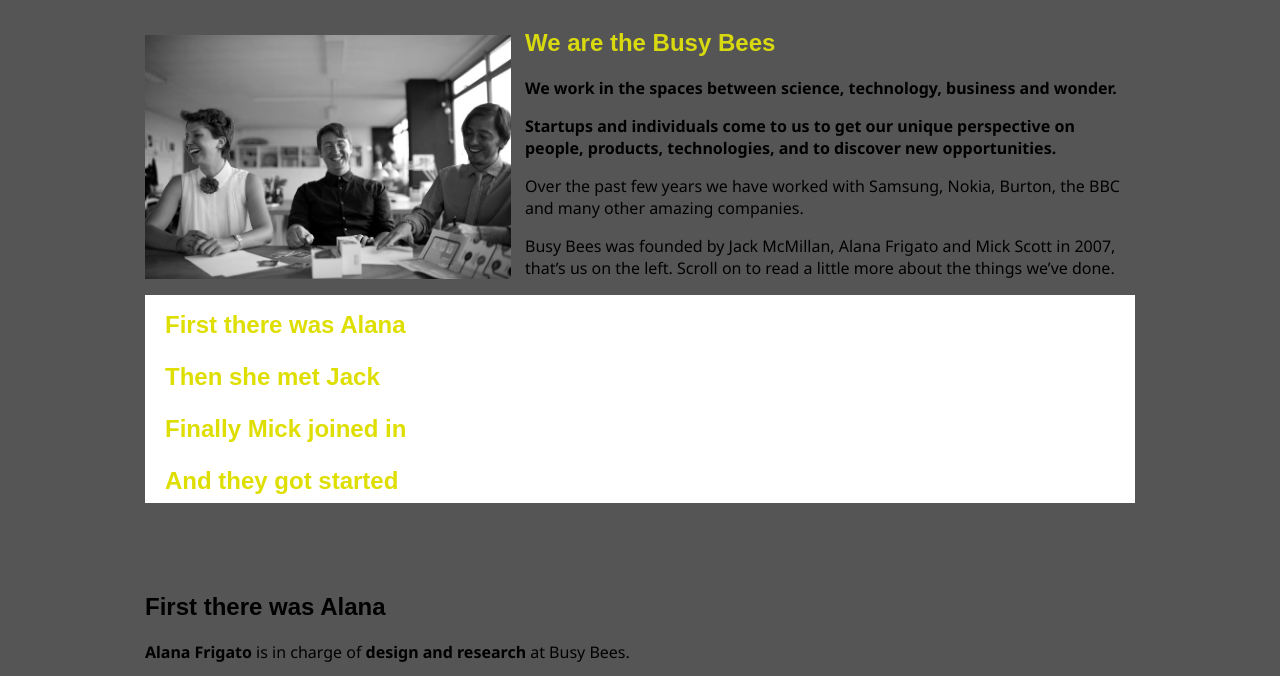
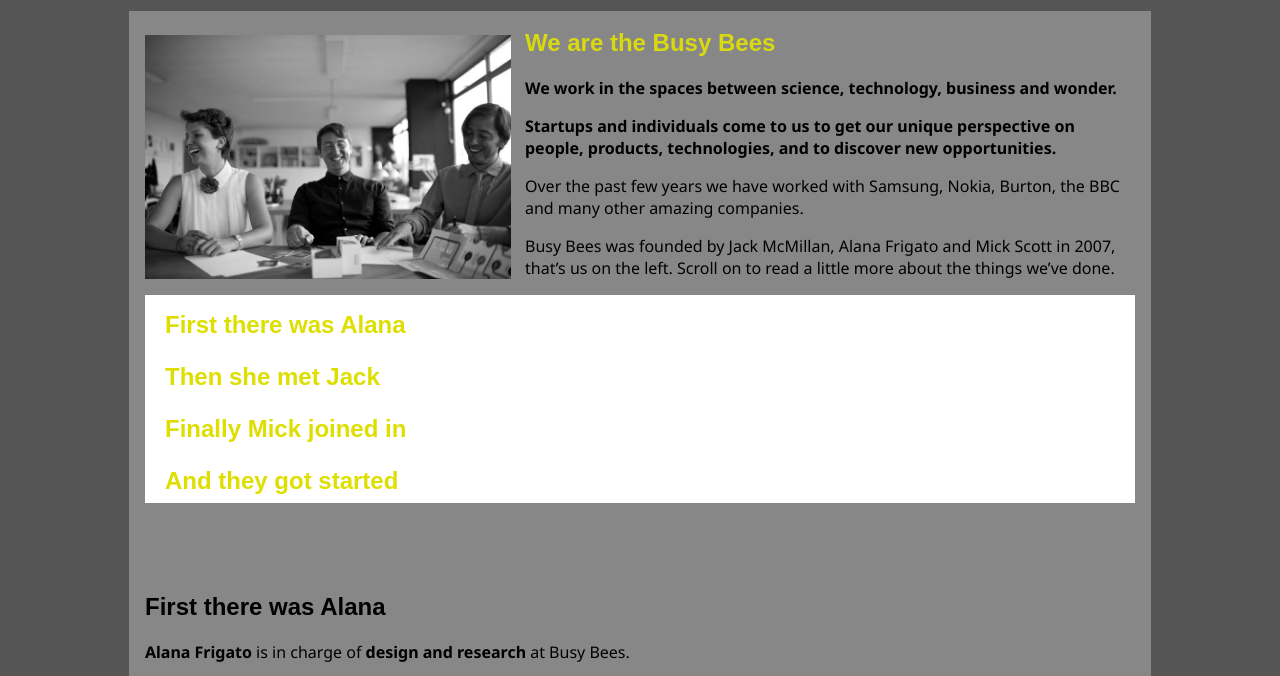
Before and after one commit to sandra-arato/gafewd, a plain HTML site: page public/company.html in a window 1280 px wide. Shown: the part 75-751 px from the top of the page. Drawn offline with Linux system fonts and the light colour scheme; a web font is replaced by a local one.

Commit message:
css in one, before deleting extras

```diff
--- a/public/company.html
+++ b/public/company.html
@@ -17,7 +17,7 @@
 			<a href="team.html">team</a>
 			<a href="#">workspace</a>
 	</nav>
-	<div id="container">
+	<div id="container" class="company">
 		<img src="images/ceo-together.jpg">
 
 		<div id="intro-text">
--- a/public/css/style.css
+++ b/public/css/style.css
@@ -388,7 +388,14 @@ body#team-site {
 
 /*end of team page css*/
 
-/*here comes the company styling */
+/*!!!!!!!!!!!!!!!!!!!!!!!!!!!!!!!!!!!!!!!!!!!!!!!!!!!!!!!!!!!!!!!!!!!!!!!!!!!!!!!!!!!!!!!!*/
+/* <<<<< here comes the company styling >>>>> */
+/*!!!!!!!!!!!!!!!!!!!!!!!!!!!!!!!!!!!!!!!!!!!!!!!!!!!!!!!!!!!!!!!!!1!!!!!!!!!!!!!!!!!!!!!!*/
+
+div.company {
+     background-color: rgba(250, 250, 250, 0.3);
+     padding: 0 16px;
+}
 
 #container img {
      display: block;
```
